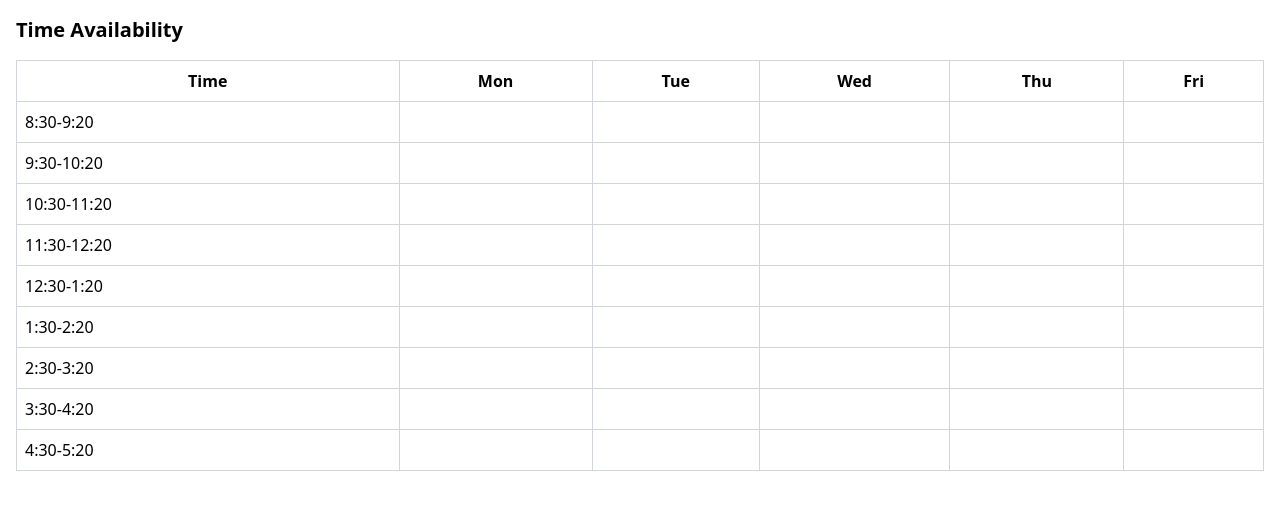
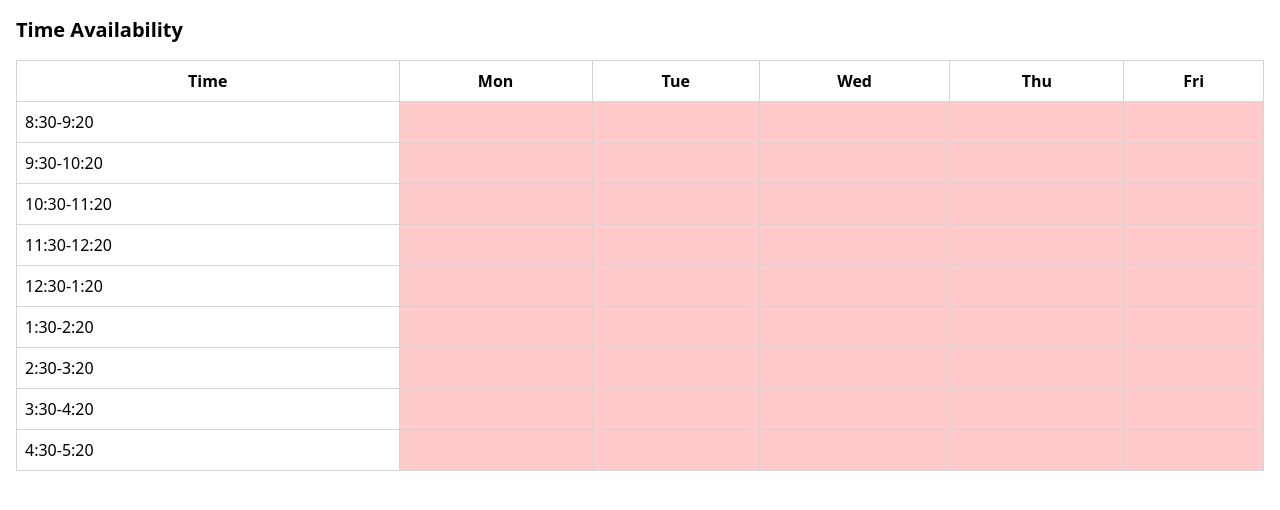
Before and after one commit to ChinaiArman/AWSFinalProject, a React (Vite) app in the folder client/: page /faculty/time-availability in a window 1280 px wide. Shown: the top 510 px of the page. Built offline with nearby package versions, Linux system fonts and the light colour scheme.

Commit message:
Add schedule component and update the availability page based on it

```diff
--- /dev/null
+++ b/client/src/components/ScheduleTable.jsx
@@ -0,0 +1,40 @@
+import React from "react";
+
+function ScheduleTable({ days, timeSlots, availability, toggleAvailability }) {
+  return (
+    <div className="overflow-auto">
+      <table className="table-auto w-full border-collapse border border-gray-300">
+        <thead>
+          <tr>
+            <th className="border border-gray-300 p-2">Time</th>
+            {days.map((day) => (
+              <th key={day} className="border border-gray-300 p-2">
+                {day}
+              </th>
+            ))}
+          </tr>
+        </thead>
+        <tbody>
+          {timeSlots.map((slot) => (
+            <tr key={slot}>
+              <td className="border border-gray-300 p-2">{slot}</td>
+              {days.map((day) => (
+                <td
+                  key={`${day}-${slot}`}
+                  className={`border border-gray-300 p-2 text-center cursor-pointer ${
+                    availability[day][slot] ? "bg-green-200" : "bg-red-200"
+                  }`}
+                  onClick={() => toggleAvailability(day, slot)}
+                >
+                  {availability[day][slot] ? "✓" : ""}
+                </td>
+              ))}
+            </tr>
+          ))}
+        </tbody>
+      </table>
+    </div>
+  );
+}
+
+export default ScheduleTable;
--- a/client/src/pages/faculty/TimeAvailability.jsx
+++ b/client/src/pages/faculty/TimeAvailability.jsx
@@ -1,4 +1,5 @@
 import React, { useState } from "react";
+import ScheduleTable from "../../components/ScheduleTable";
 
 function TimeAvailability() {
   const days = ["Mon", "Tue", "Wed", "Thu", "Fri"];
@@ -14,49 +15,37 @@ function TimeAvailability() {
     "4:30-5:20",
   ];
 
-  const [availability, setAvailability] = useState(
-    Array(timeSlots.length)
-      .fill(null)
-      .map(() => Array(days.length).fill(false))
-  );
+  // Initialize availability as an object with day and timeSlot keys
+  const [availability, setAvailability] = useState(() => {
+    const initialAvailability = {};
+    days.forEach((day) => {
+      initialAvailability[day] = {};
+      timeSlots.forEach((slot) => {
+        initialAvailability[day][slot] = false;
+      });
+    });
+    return initialAvailability;
+  });
 
-  const toggleAvailability = (row, col) => {
-    const newAvailability = [...availability];
-    newAvailability[row][col] = !newAvailability[row][col];
-    setAvailability(newAvailability);
+  const toggleAvailability = (day, slot) => {
+    setAvailability((prevAvailability) => ({
+      ...prevAvailability,
+      [day]: {
+        ...prevAvailability[day],
+        [slot]: !prevAvailability[day][slot],
+      },
+    }));
   };
 
   return (
     <div className="p-4">
       <h1 className="text-xl font-bold mb-4">Time Availability</h1>
-      <table className="table-auto border-collapse border border-gray-300 w-full">
-        <thead>
-          <tr>
-            <th className="border border-gray-300 p-2">Time</th>
-            {days.map((day) => (
-              <th key={day} className="border border-gray-300 p-2">
-                {day}
-              </th>
-            ))}
-          </tr>
-        </thead>
-        <tbody>
-          {timeSlots.map((slot, rowIndex) => (
-            <tr key={rowIndex}>
-              <td className="border border-gray-300 p-2">{slot}</td>
-              {days.map((day, colIndex) => (
-                <td
-                  key={colIndex}
-                  className="border border-gray-300 p-2 text-center cursor-pointer"
-                  onClick={() => toggleAvailability(rowIndex, colIndex)}
-                >
-                  {availability[rowIndex][colIndex] ? "✓" : ""}
-                </td>
-              ))}
-            </tr>
-          ))}
-        </tbody>
-      </table>
+      <ScheduleTable
+        days={days}
+        timeSlots={timeSlots}
+        availability={availability}
+        toggleAvailability={toggleAvailability}
+      />
     </div>
   );
 }
```
